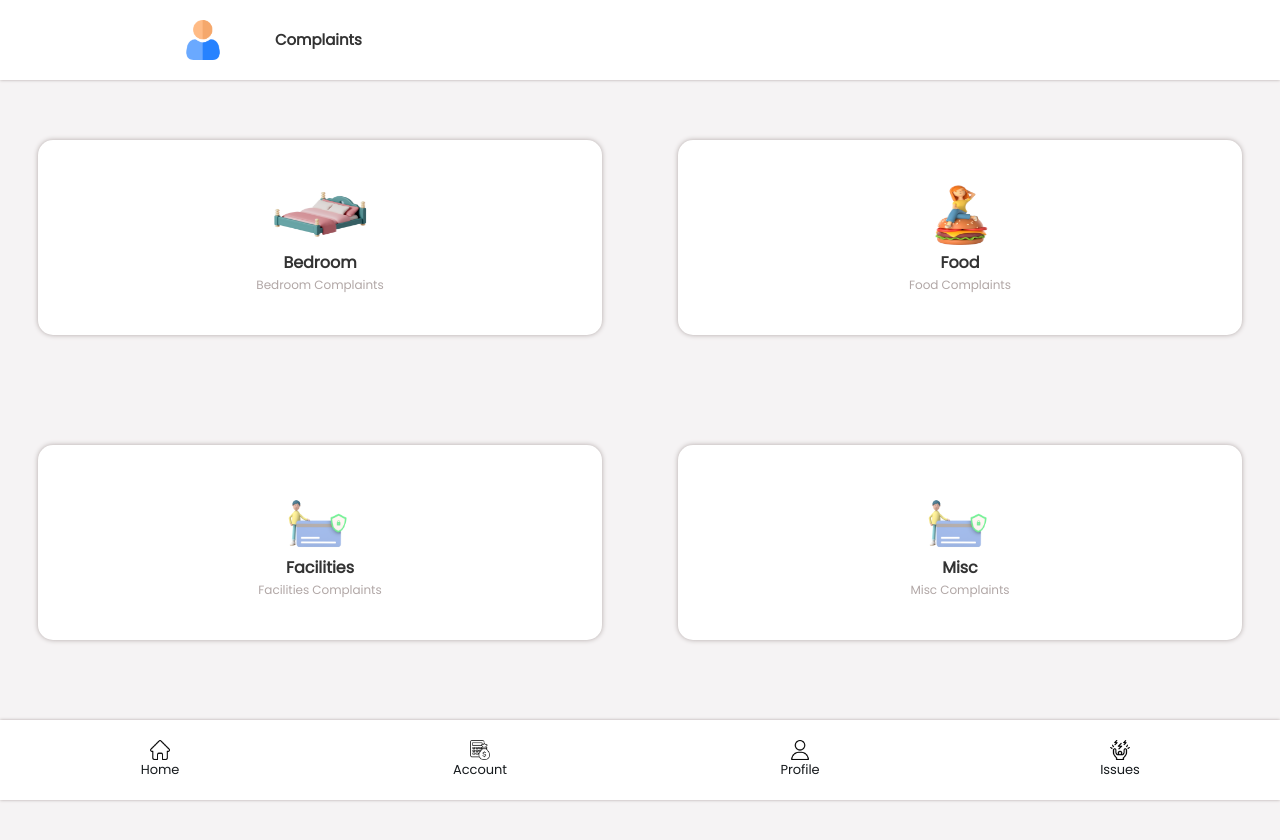
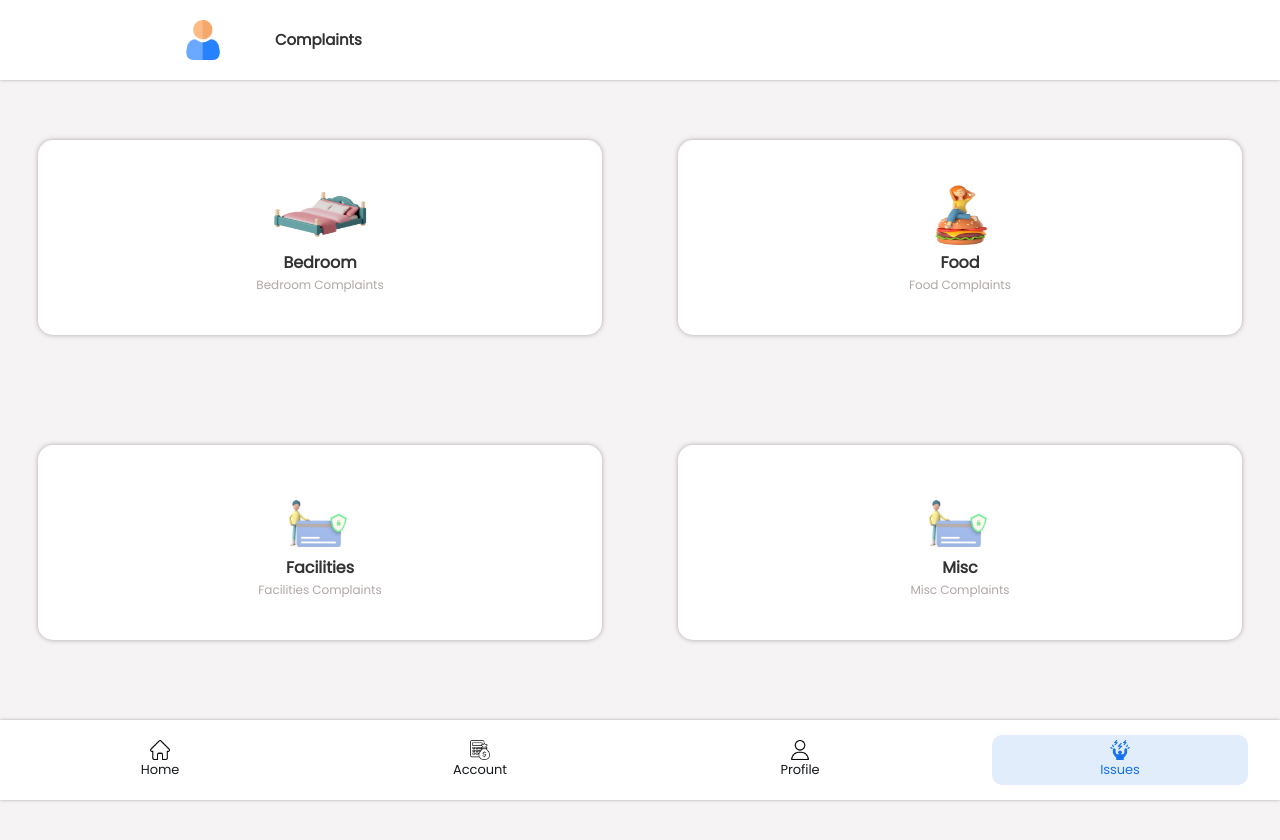
Before and after one commit to codeWithJooy/Rentfrontend, a React (Create React App) app: page /complaint in a window 1280 px wide. Shown: the top 840 px of the page. Built offline with nearby package versions, Linux system fonts and the light colour scheme.

Commit message:
Complaint Page Footer

```diff
--- a/src/Pages/Student/Complaint.js
+++ b/src/Pages/Student/Complaint.js
@@ -15,7 +15,7 @@ const Complaint = () => {
           <ComplaintUnit data={data} key={index} />
         ))}
       </div>
-      <StudentFooter page={"Complaints"} />
+      <StudentFooter page={"Issues"} />
     </div>
   );
 };
```
